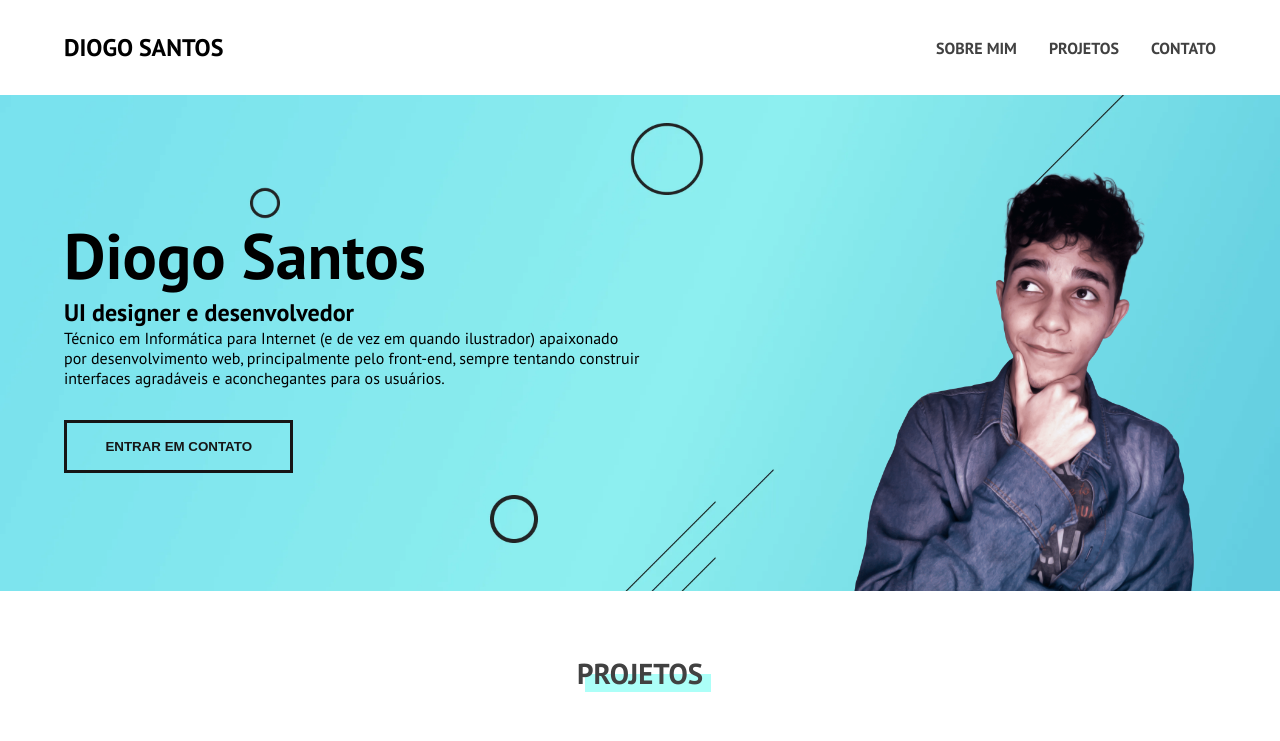
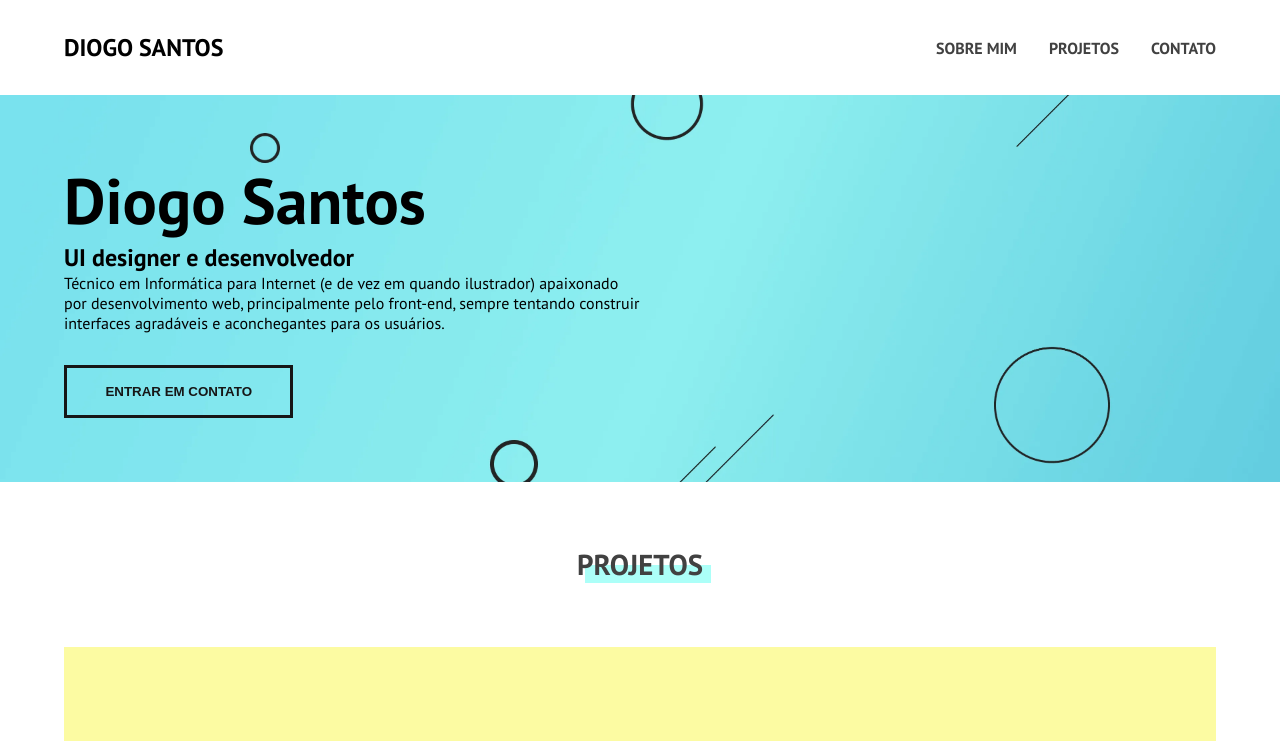
Before and after one commit to DiogoSamnas/portfolio, a React (Create React App) app: page / in a window 1280 px wide. Shown: the top 741 px of the page. Built offline with nearby package versions, Linux system fonts and the light colour scheme.

Commit message:
Removing my image from landing area

```diff
--- a/src/App.js
+++ b/src/App.js
@@ -39,9 +39,6 @@ function Landing() {
                         <button className="btn btn-outline">Entrar em contato</button>
                     </a>
                 </div>
-                <div className="image">
-                    <LazyLoadImage src={me} effect="blur" alt={"Diogo Santos"} />
-                </div>
             </section>
         </main>
     )
```
